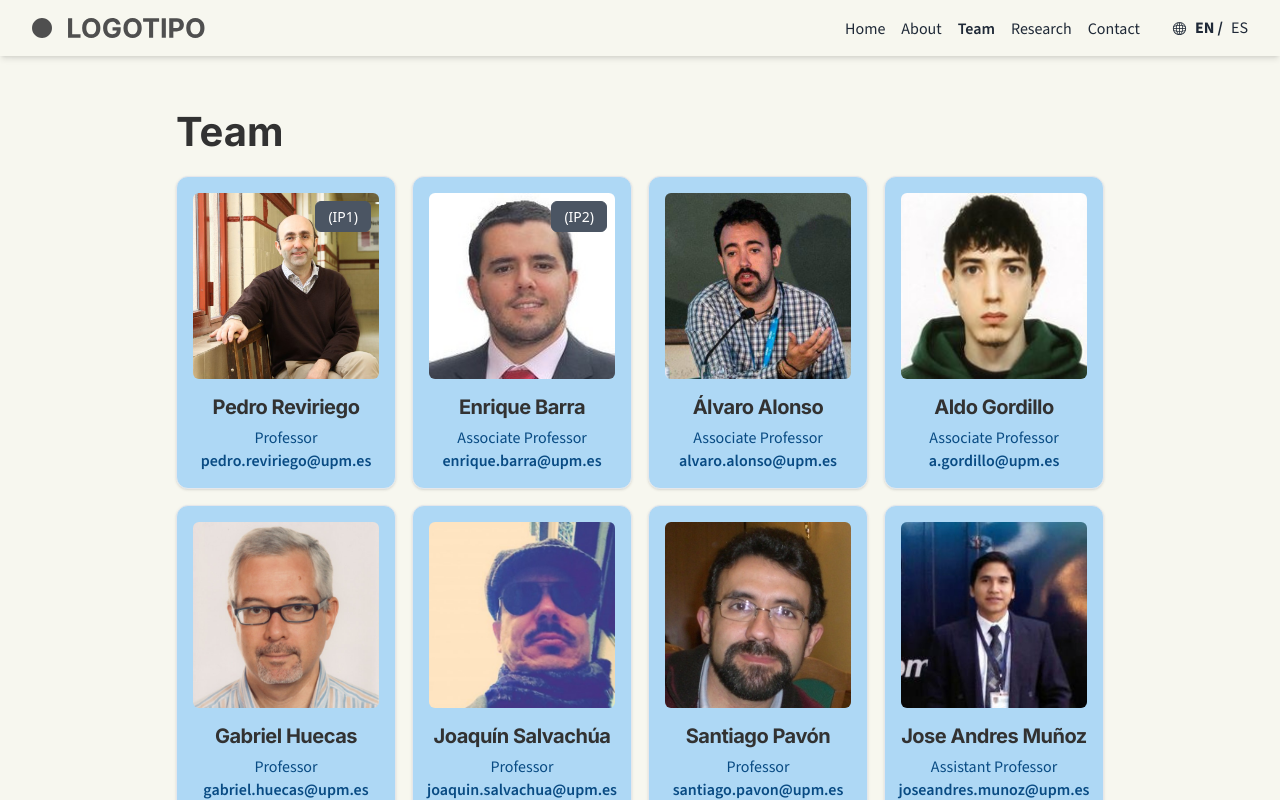
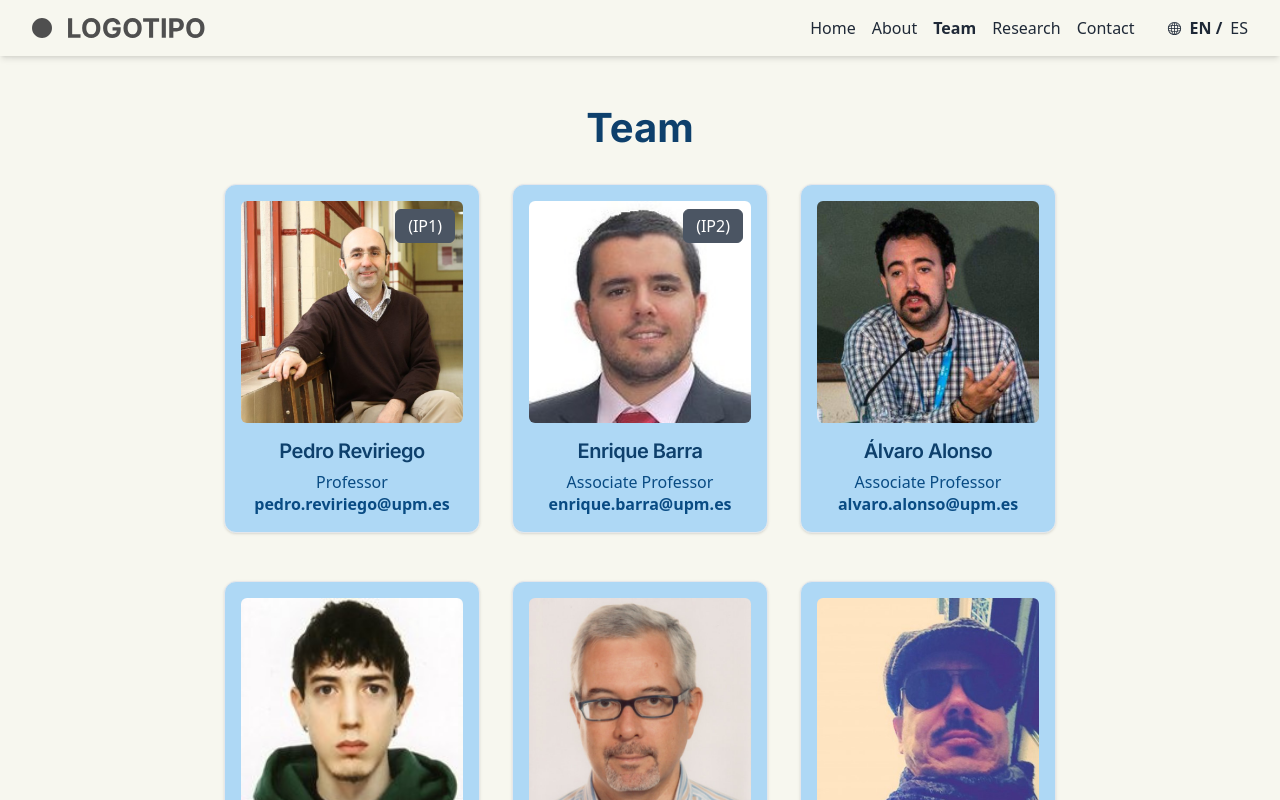
Before and after one commit to ging/boiler, a Next.js app: page /team in a window 1280 px wide. Shown: the top 800 px of the page. Built offline with nearby package versions, Linux system fonts and the light colour scheme.

Commit message:
ajustes y correcciones

```diff
--- a/app/layout.js
+++ b/app/layout.js
@@ -25,7 +25,7 @@ const sourceSans = Source_Sans_3({
 });
 const inter = Inter({
   subsets: ["latin"],
-  weight: ["400", "700"],
+  weight: ["400", "500", "600", "700", "800"],
   variable: "--font-inter",
 });
 
--- a/app/team/page.js
+++ b/app/team/page.js
@@ -59,8 +59,8 @@ export default function Team(props) {
     <main className={"team page_" + currentLang }>
       {/* <Header route={"/team"} />   */}
       <main className="standard_margin">
-        <Heading level="h2">{t("team.title")}</Heading>
-         <section className="mx-auto grid xs:grid-cols-2 md:grid-cols-3 lg:grid-cols-4 gap-8 md:gap-4 ">
+        <Heading level="h2" className="mx-auto mb-8 sm:mx-0 text-center">{t("team.title")}</Heading>
+         <section className="flex flex-wrap justify-center xs:gap-x-6 md:gap-x-8 gap-y-8 md:gap-y-12 ">
         {/* <section className="mx-auto flex flex-wrap gap-8 justify-center"> */}
           {team["UPM Team"]?.members ? renderMembers(team["UPM Team"].members) : <p>No members found.</p>}
         </section>
--- a/components/core/Cards.jsx
+++ b/components/core/Cards.jsx
@@ -32,7 +32,7 @@ import {
 import Link from "next/link";
 
 const CardVariants = cva(
-  "border  min-w-20 p-4 inline-flex flex-col gap-4 items-center justify-between whitespace-nowrap rounded-md font-body text-sm text-text drop-shadow-md hover:scale-[101%] transition-all overflow-hidden",
+  "border border-primary min-w-20 p-4 inline-flex flex-col gap-4 items-center whitespace-nowrap rounded-md font-body text-sm text-text drop-shadow-md hover:scale-[101%] transition-all overflow-hidden",
   {
     variants: {
       direction: {
@@ -146,14 +146,14 @@ const Card = React.forwardRef(
         </CardHeader>
         <CardContent className="h-full">
           <CardTitle level="h3">{title}</CardTitle>
-          <CardSubtitle level="h5">{subtitle}</CardSubtitle>
+          <CardSubtitle level="h6">{subtitle}</CardSubtitle>
           {description && <CardDescription>{description}</CardDescription>}
           <div className={tagContainerClasses}>{renderTags(tags)}</div>
         </CardContent>
-        <footer>
+        <CardFooter className="justify-center">
           <Button href={route}>Ver proyecto</Button>{" "}
           {/**revisar el href que no funciona el link */}
-        </footer>
+        </CardFooter>
       </CustomCard>
     );
 
@@ -191,12 +191,12 @@ const Card = React.forwardRef(
           {translateCategory(category, currentLang)}
         </CardHeader>
         <CardContent className="gap-1">
-          <CardTitle level="h5">
+          <CardTitle level="h3">
             <i>{title}</i>
           </CardTitle>
           <Text level="p">{author}</Text>
         </CardContent>
-        <CardFooter className={"justify-end"}>
+        <CardFooter>
           {doi ? (
             <Button asChild variant="" radius="rounded_md">
               <Link rel="noopener noreferrer" target="_blank" href={doi}>
@@ -238,9 +238,9 @@ const Card = React.forwardRef(
           </CardContent>
         )}
         {/* {( email &&
-        <footer>
+        <CardFooter>
           <a href={email}>{email}</a>
-        </footer>)} */}
+        </CardFooter>)} */}
       </CustomCard>
     );
 
@@ -259,7 +259,7 @@ const Card = React.forwardRef(
           <CardTitle>{title}</CardTitle>
           <CardDescription>{description}</CardDescription>
         </CardContent>
-        <CardFooter  className={"justify-end"}>
+        <CardFooter>
         {( github && <Button asChild variant="link">
             <Link rel="noopener noreferrer" target="_blank" href={github}>
               GitHub
--- a/components/ui/Heading.jsx
+++ b/components/ui/Heading.jsx
@@ -41,19 +41,17 @@ const Heading = ({ level = "h1", children, className }) => {
 
   // clsx, aplica clases según el valor del atributo level de manera dinámica
   const classes = clsx([
-    "font-primary font-semibold text-pretty",
+    "text-primary-900 font-title font-bold text-pretty",
     {
-      "text-h1 2xl:text-5xl !font-bold mb-6 text-title": level === "h1", // Aplicar "adasd" si el nivel es h1
-      "text-h2 2xl:text-3xl mb-4 text-title": level === "h2",
-      "text-h3 2xl:text-2xl mb-4 text-title": level === "h3",
-      "text-h4 2xl:text-xl mb-2 text-title": level === "h4",
-      "text-h5 2xl:text-lg mb-2 text-title": level === "h5",
-      "text-h6 uppercase mb-2 text-title": level === "h6",
-      "text-h4 2xl:text-lg mb-2 text-primary max-w-[45ch]": level === "highlight"
+      "text-h1 2xl:text-5xl mb-6": level === "h1", // Aplicar "adasd" si el nivel es h1
+      "text-h2 2xl:text-3xl mb-4": level === "h2",
+      "text-h3 2xl:text-2xl mb-4": level === "h3",
+      "text-h4 2xl:text-xl mb-2": level === "h4",
+      "text-h5 2xl:text-lg mb-2": level === "h5",
+      "text-h6 font-medium uppercase mb-2": level === "h6",
     },
     className
   ])
-
   return <Component className={classes}>{children}</Component>;
 };
 
--- a/components/ui/badge.jsx
+++ b/components/ui/badge.jsx
@@ -4,7 +4,7 @@ import { cva } from "class-variance-authority";
 import { cn } from "@/lib/utils"
 
 const badgeVariants = cva(
-  "inline-flex px-3 py-1 items-center h-fit w-fit rounded-md border text-[14px] transition-colors focus:outline-none focus:ring-2 focus:ring-ring focus:ring-offset-2",
+  "inline-flex px-3 py-1 items-center h-fit w-fit rounded-md  border font-medium transition-colors focus:outline-none focus:ring-2 focus:ring-ring focus:ring-offset-2",
   {
     variants: {
       variant: {
@@ -17,12 +17,11 @@ const badgeVariants = cva(
       },
       size: {
         default:
-          "px-3 text-[0.875rem] font-normal" ,
+          "px-3 py-1 text-xs",
         lg:
-          "px-4 border-2 text-base font-semibold",
+          "px-3 py-1 border-2 text-base font-semibold uppercase",
         sm:
-          "px-1.5 py-.5 text-sm font-normal rounded-sm",
-
+          "py-0.5 px-1.5 text-2xs xl:text-xs rounded-sm",
         },
       type: {
         success:
--- a/components/ui/customCard.jsx
+++ b/components/ui/customCard.jsx
@@ -13,7 +13,7 @@ import Text from "@/components/ui/Text"
 const CustomCard = React.forwardRef(({ className, ...props }, ref) => (
   <article
     ref={ref}
-    className={cn("p-2 h-full xs:w-3/4 md:w-full rounded-xl border flex flex-col justify-start gap-4 shadow bg-primary-200/70 text-primary-800", className)}
+    className={cn("p-2 h-full w-full rounded-xl border flex flex-col justify-start gap-4 overflow-hidden shadow bg-primary-200/70 text-primary-800", className)}
     {...props} />
 ))
 CustomCard.displayName = "CustomCard"
@@ -31,7 +31,7 @@ const CardTitle = React.forwardRef(({ className, ...props }, ref) => (
   <Heading
     ref={ref}
     level="h3"
-    className={cn("font-semibold leading-6 tracking-tight", className)}
+    className={cn("font-semibold tracking-tight", className)}
     {...props}
   />
 ))
@@ -62,7 +62,7 @@ CardContent.displayName = "CardContent"
 const CardFooter = React.forwardRef(({ className, ...props }, ref) => (
   <footer
     ref={ref}
-    className={cn("pt-2 w-full flex gap-3 items-center", className)}
+    className={cn("pt-2 w-full flex gap-3 justify-end items-center", className)}
     {...props} />
 ))
 CardFooter.displayName = "CardFooter"
--- a/tailwind.config.js
+++ b/tailwind.config.js
@@ -13,8 +13,8 @@ module.exports = {
   theme: {
     extend: {
       fontFamily: {
-        "inter": ['var(--font-inter)', 'sans-serif'],
-        "sourceSans": ['var(--font-sourceSans)', 'sans-serif'],
+        "title": ['var(--font-inter)', 'sans-serif'],
+        "main": ['var(--font-sourceSans)', 'sans-serif'],
       },
       fontSize: {
         'xs': ['0.5rem', { lineHeight: '1.4' }],
@@ -22,12 +22,13 @@ module.exports = {
         'base': ['1rem', { lineHeight: '1.4' }], // body
 
         // con Hs creo que es mejor la verdad y así reservamos los tamañosde tw por si acaso
-        'h1': ['3rem', { lineHeight: '1.15' }],
-        'h2': ['2.5rem', { lineHeight: '1.4' }],
-        'h3': ['1.75rem', { lineHeight: '1.4' }],
-        'h4': ['1.5rem', { lineHeight: '1.4' }],
-        'h5': ['1.25rem', { lineHeight: '1.4'}],
-        'h6': ['0.9rem', { lineHeight: '1.4' }],
+        'h1': ['3rem', { lineHeight: '1.2' }],
+        'h2': ['2.5rem', { lineHeight: '1.2' }],
+        'h3': ['1.75rem', { lineHeight: '1.2' }],
+        'h4': ['1.5rem', { lineHeight: '1.2' }],
+        'h5': ['1.25rem', { lineHeight: '1.2'}],
+        'h6': ['1rem', { lineHeight: '1.2' }],
+
       },
       colors: {
         // whiteFull: "#ffffff",
```
